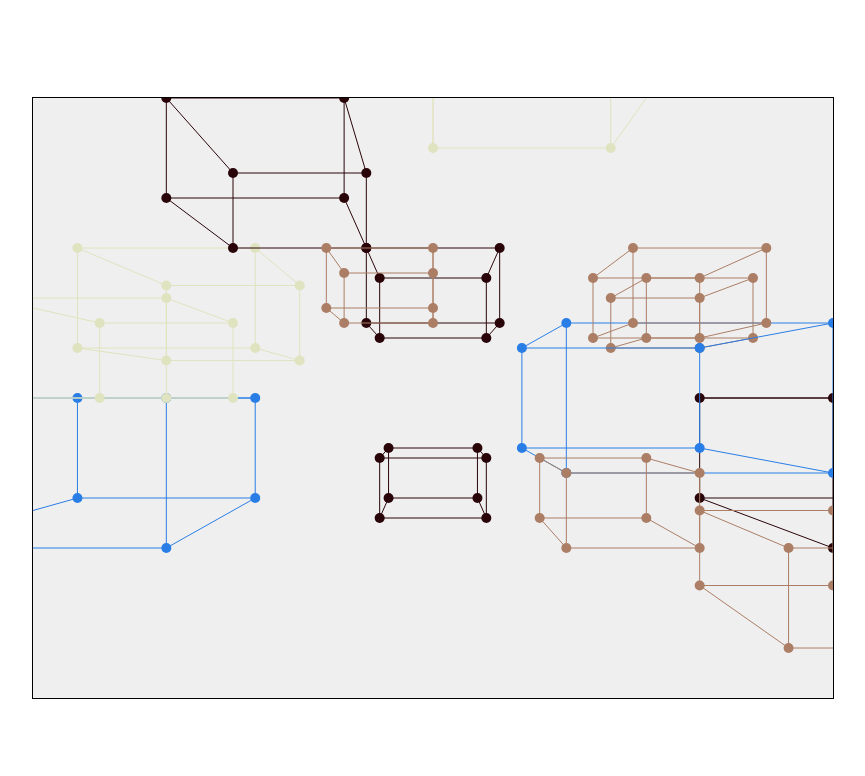
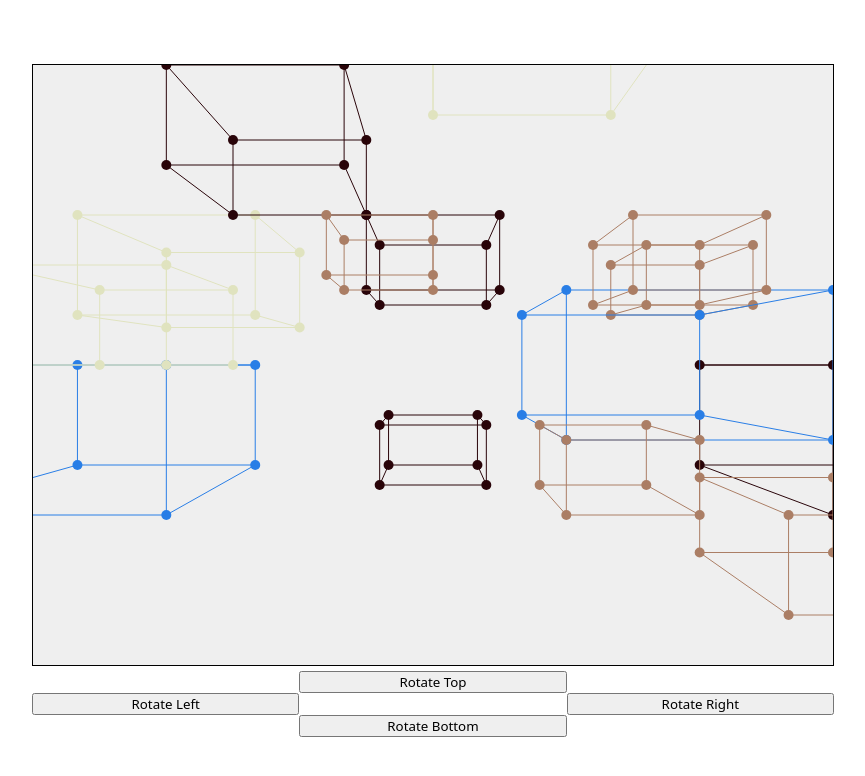
Before and after one commit to mateuszmanczak04/3d-projection, a React (Vite) app: page / in a window 1280 px wide. Shown: the top 776 px of the page, without its empty margins (207-1072 px from the left). Built offline with nearby package versions, Linux system fonts and the light colour scheme.

Commit message:
Add rotation controls

```diff
--- a/src/components/Canvas.tsx
+++ b/src/components/Canvas.tsx
@@ -9,7 +9,7 @@ import { render } from '../utils/render';
 const Canvas = () => {
 	const canvasRef = useRef<HTMLCanvasElement>(null!);
 	const [blocks] = useState<Block[]>(BLOCKS);
-	const [camera] = useState<Camera>(CAMERA)
+	const [camera, setCamera] = useState<Camera>(CAMERA)
 
 	const repaint = useCallback(
 		(blocks: Block[]) => {
@@ -24,7 +24,23 @@ const Canvas = () => {
 		repaint(blocks);
 	}, [blocks, repaint]);
 
-	return <canvas width={800} height={600} id='canvas'  ref={canvasRef}></canvas>;
+	const rotateCamera = (yaw: number, pitch: number, roll: number) => {
+		setCamera((prev) => ({...prev, yaw: prev.yaw + yaw, pitch: prev.pitch + pitch, roll: prev.roll + roll}))
+	}
+
+	return <div>
+		<canvas width={800} height={600} id='canvas'  ref={canvasRef}></canvas>
+		<div className='controls'>
+			<div></div>
+		<button onClick={() => rotateCamera(0, 5, 0)}>Rotate Top</button>
+		<div></div>
+		<button onClick={() => rotateCamera(5, 0, 0)}>Rotate Left</button>
+		<div></div>
+		<button onClick={() => rotateCamera(-5, 0, 0)}>Rotate Right</button>
+		<div></div>
+		<button onClick={() => rotateCamera(0, -5, 0)}>Rotate Bottom</button>
+		</div>
+		</div>
 };
 
 export default Canvas;
--- a/src/index.css
+++ b/src/index.css
@@ -27,3 +27,8 @@ body {
 	background: #efefef;
 	border: 1px solid black;
 }
+
+.controls {
+	display: grid;
+	grid-template-columns: 1fr 1fr 1fr;
+}
--- a/src/utils/get-projected-point.ts
+++ b/src/utils/get-projected-point.ts
@@ -1,5 +1,6 @@
 
 import { Camera, Matrix3x3, Vector2D, Vector3D } from "../types";
+import { degreesToRadians } from "./degrees-to-radians";
 import { getRotationMatrix } from "./get-rotation-matrix";
 import { multiplyMatrixVector } from "./multiply-matrix-vector";
 
@@ -12,7 +13,7 @@ export const getProjectedPoint = (
         point[2] - camera.position[2],
     ]
 
-    const rotationMatrix: Matrix3x3 = getRotationMatrix(camera.yaw, camera.pitch, camera.roll);
+    const rotationMatrix: Matrix3x3 = getRotationMatrix(degreesToRadians( camera.yaw), degreesToRadians(camera.pitch), degreesToRadians(camera.roll));
 
     // Rotate point
     const [x, y, z]  = multiplyMatrixVector(rotationMatrix, aTranslated);
```
